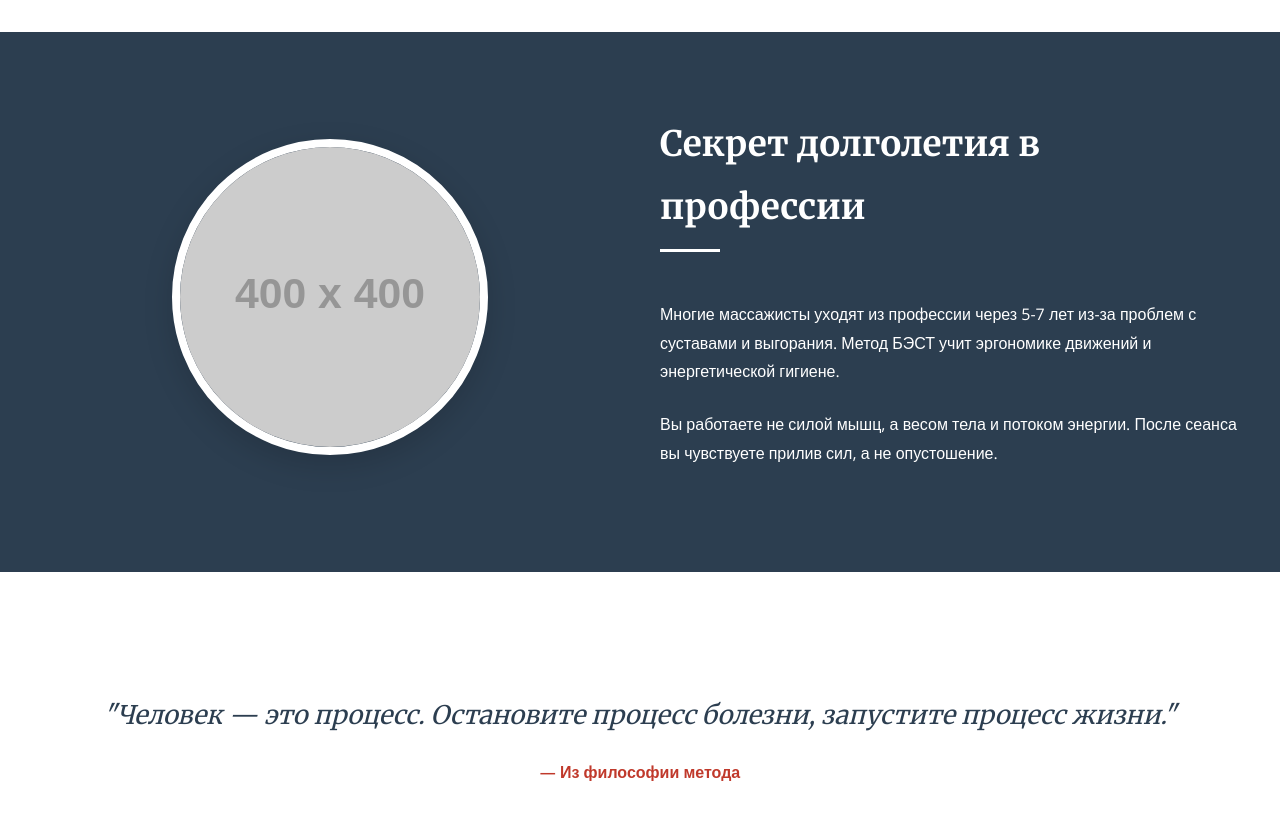
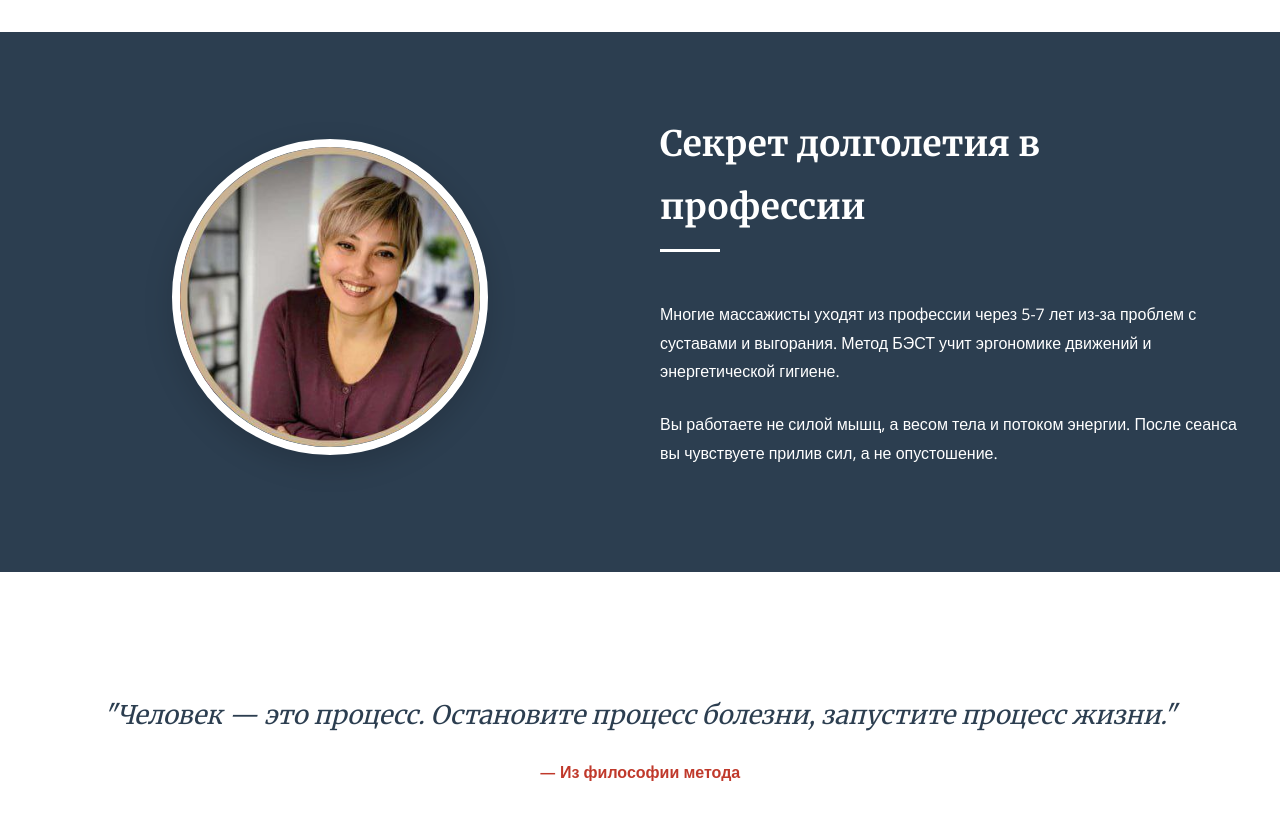
Before and after one commit to laspii/bio-energy-system-therapy, a plain HTML site: page index.html in a window 1280 px wide. Shown: the part 2960-3790 px from the top of the page. Drawn offline with nearby package versions, Linux system fonts and the light colour scheme; placeholder pictures from the web are drawn by us.

Commit message:
Update index.html

```diff
--- a/index.html
+++ b/index.html
@@ -672,7 +672,8 @@
         <div class="container">
             <div class="grid-2-center">
                 <div class="text-center">
-                    <img src="https://placehold.co/400x400/ffffff/2c3e50?text=Master" alt="Мастер" class="img-circle">
+                    <!-- <img src="https://placehold.co/400x400/ffffff/2c3e50?text=Master" alt="Мастер" class="img-circle"> -->
+                    <img src="https://laspii.github.io/bio-energy-system-therapy/master_best.png" alt="Мастер" class="img-circle">
                 </div>
                 <div>
                     <h2 data-translate="resource_title">Секрет долголетия в профессии</h2>
```
